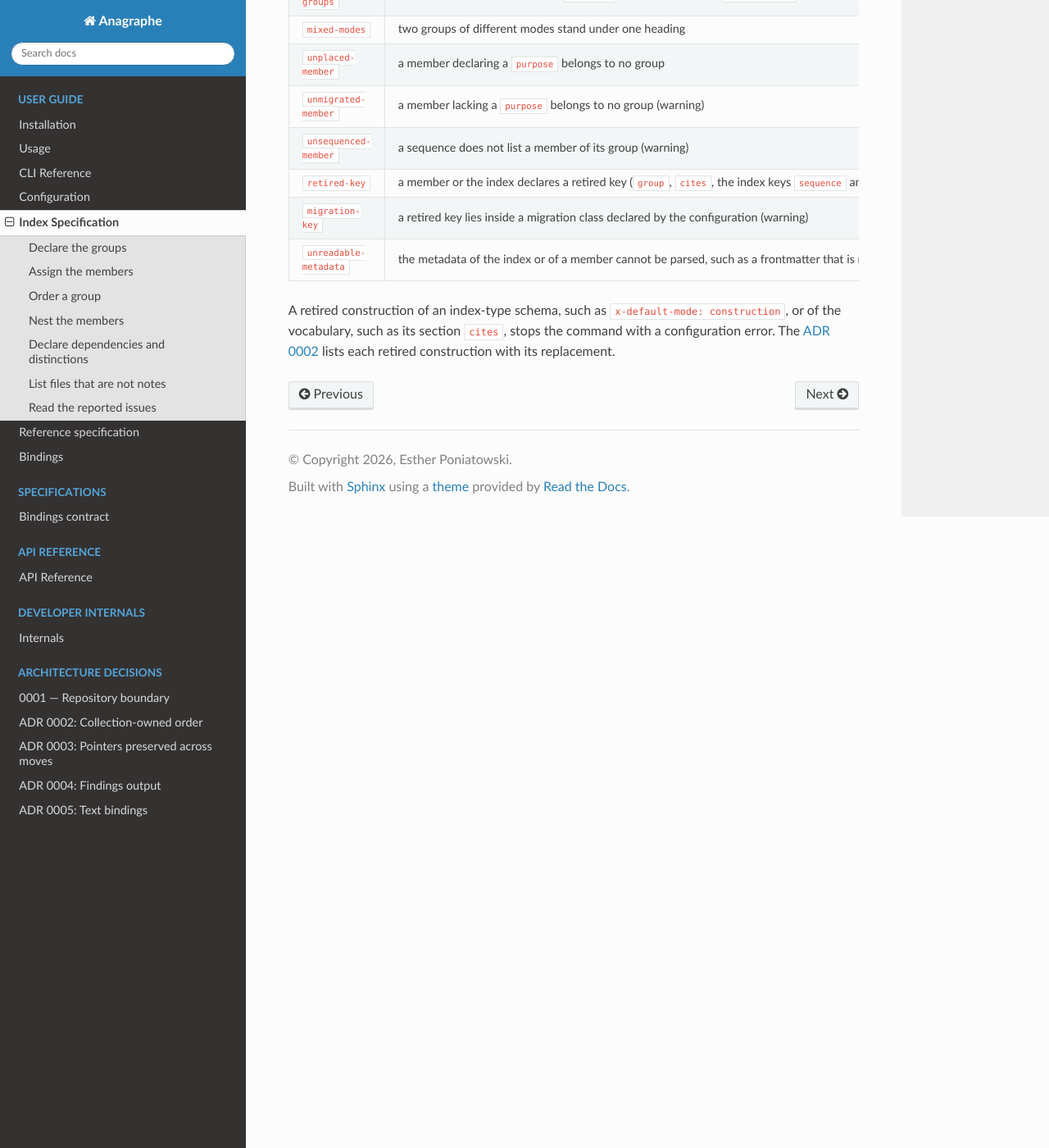
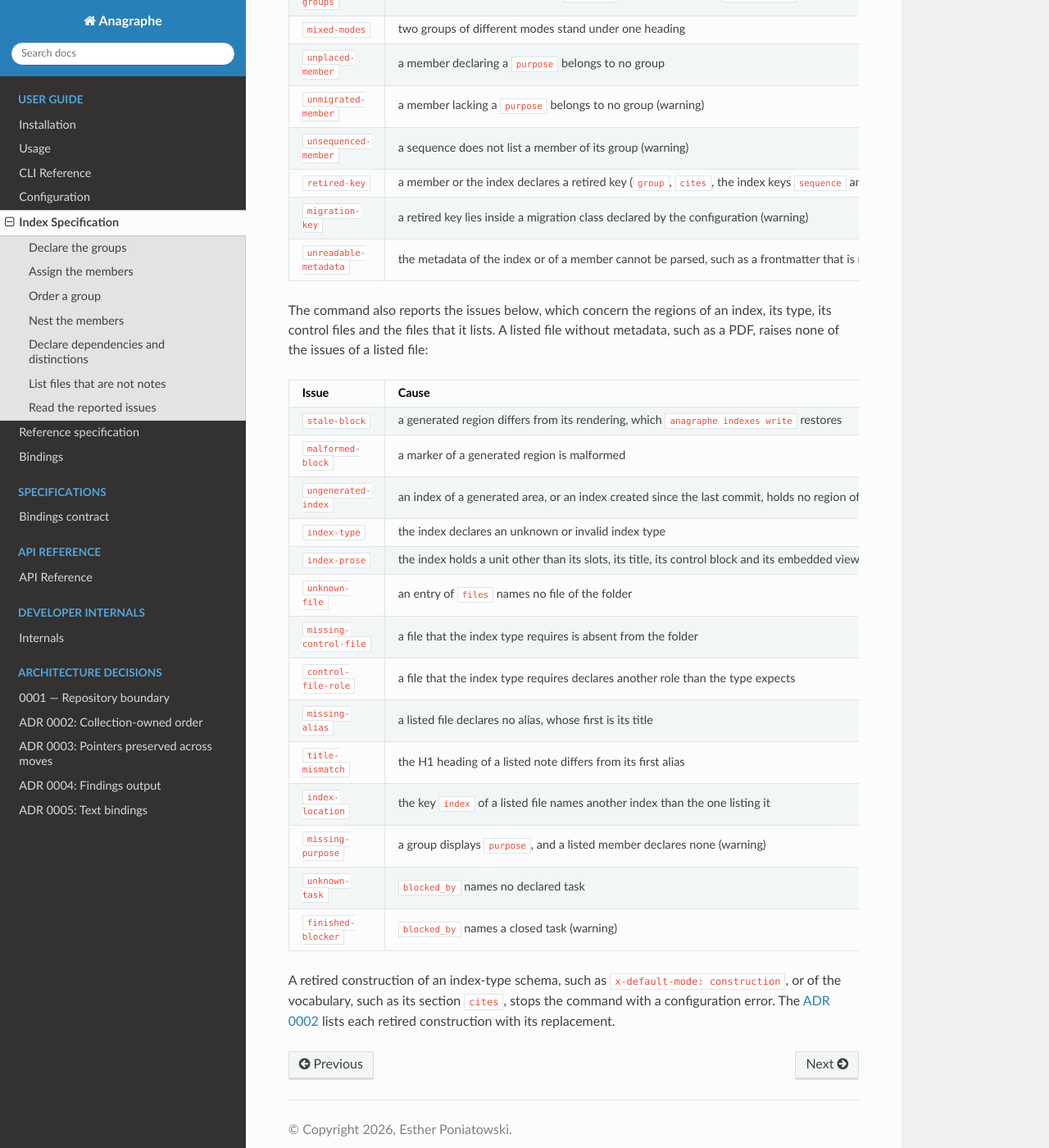
Before and after one commit to esther-poniatowski/anagraphe, a Sphinx documentation site: the page built from docs/guide/index-specification.md, in a window 1280 px wide and 1400 px high, scrolled down 5248 px. Shown: the whole window at 82% size. Built offline with Sphinx 7.4.7 and the Read the Docs theme 3.1.0, drawn with Linux system fonts in a browser that asks for light colours.

Commit message:
docs(indexes): Document every issue the check reports ###################################################
List in the index specification the 14 issue kinds that the indexes
check emits but that only an ADR named:
  - add the issues of the regions, the index type, the control files
    and the listed files to `docs/guide/index-specification.md`
  - test in `tests/test_collections.py` that every kind of the
    catalogue has a row in the issue tables of the specification
######################################################################

Signed-off-by: Esther Poniatowski <esther.poniatowski@ens.psl.eu>
Co-Authored-By: Claude Opus 5.5 <noreply@anthropic.com>

```diff
--- a/docs/guide/index-specification.md
+++ b/docs/guide/index-specification.md
@@ -206,6 +206,27 @@ under an index holding the region of groups:
 | `migration-key` | a retired key lies inside a migration class declared by the configuration (warning) |
 | `unreadable-metadata` | the metadata of the index or of a member cannot be parsed, such as a frontmatter that is not valid YAML or never closes; the fields of the file are left unchecked, and an index so reported keeps its regions as written |
 
+The command also reports the issues below, which concern the regions of an index, its type, its
+control files and the files that it lists. A listed file without metadata, such as a PDF, raises
+none of the issues of a listed file:
+
+| Issue | Cause |
+| --- | --- |
+| `stale-block` | a generated region differs from its rendering, which `anagraphe indexes write` restores |
+| `malformed-block` | a marker of a generated region is malformed |
+| `ungenerated-index` | an index of a generated area, or an index created since the last commit, holds no region of groups |
+| `index-type` | the index declares an unknown or invalid index type |
+| `index-prose` | the index holds a unit other than its slots, its title, its control block and its embedded views (warning) |
+| `unknown-file` | an entry of `files` names no file of the folder |
+| `missing-control-file` | a file that the index type requires is absent from the folder |
+| `control-file-role` | a file that the index type requires declares another role than the type expects |
+| `missing-alias` | a listed file declares no alias, whose first is its title |
+| `title-mismatch` | the H1 heading of a listed note differs from its first alias |
+| `index-location` | the key `index` of a listed file names another index than the one listing it |
+| `missing-purpose` | a group displays `purpose`, and a listed member declares none (warning) |
+| `unknown-task` | `blocked_by` names no declared task |
+| `finished-blocker` | `blocked_by` names a closed task (warning) |
+
 A retired construction of an index-type schema, such as `x-default-mode: construction`, or of the
 vocabulary, such as its section `cites`, stops the command with a configuration error. The
 [ADR 0002](../adr/0002-collection-owned-order.md) lists each retired construction with its
```
Also changed, not shown: 1 other file.
